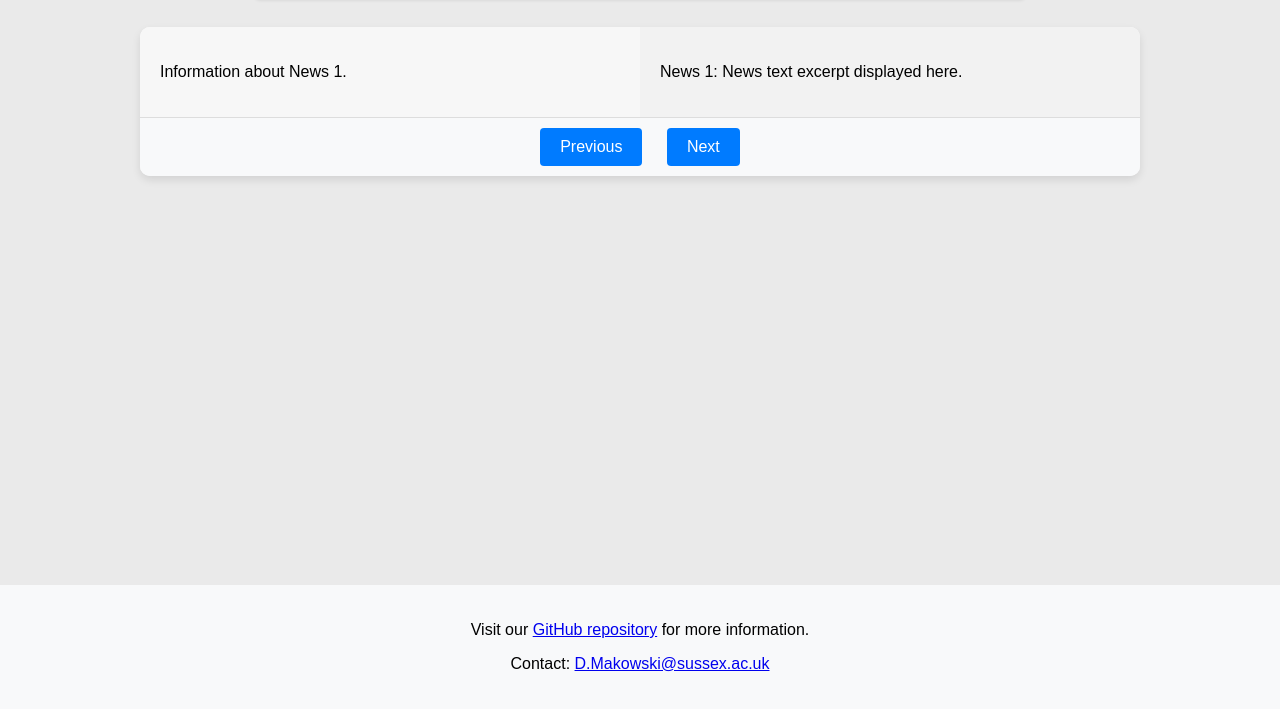
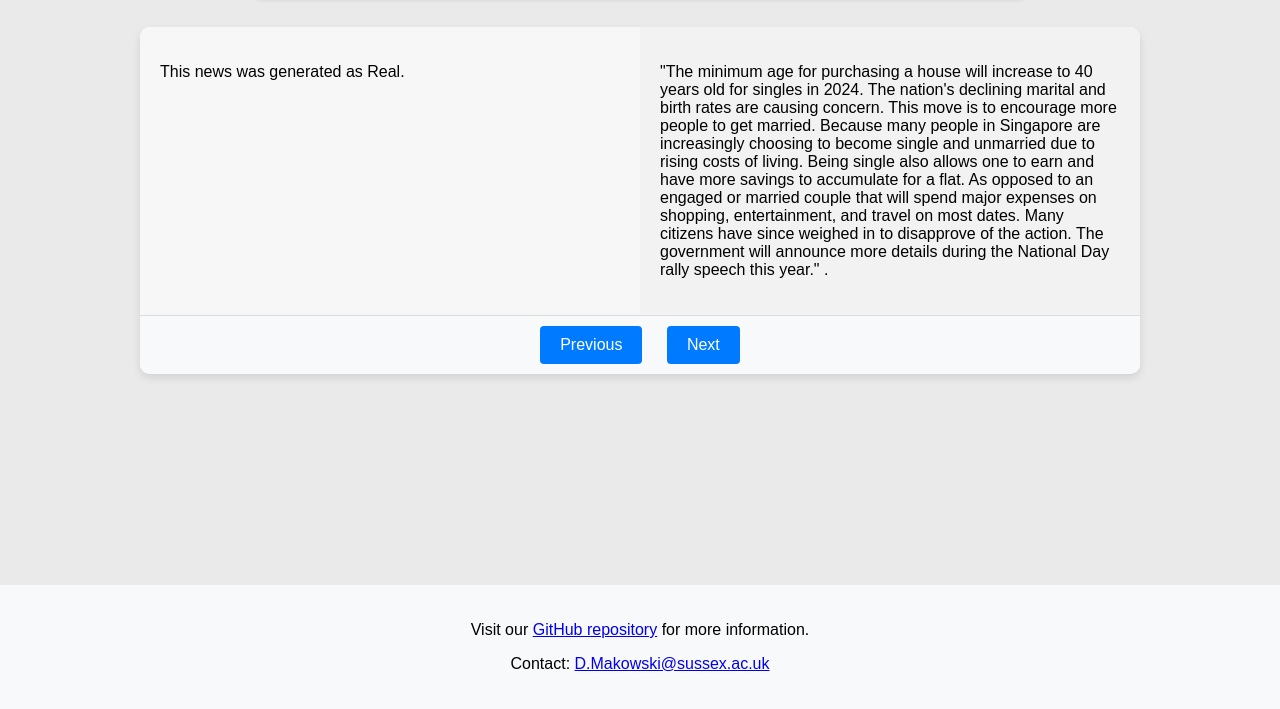
Before and after one commit to zhongmiao16/FakeNewsValidation, a plain HTML site: page stimuli/index.html in a window 1280 px wide. Shown: the part 91-800 px from the top of the page. Drawn offline with Linux system fonts and the light colour scheme.

Commit message:
Update index.html

```diff
--- a/stimuli/index.html
+++ b/stimuli/index.html
@@ -105,7 +105,7 @@
                 <div class="left-section">
                     <!-- Information about News 1 -->
                     <div class="info-item active" id="info1">
-                        <p>Information about News 1.</p>
+                        <p>This news was generated as Real.</p>
                     </div>
                     <!-- Information about News 2 -->
                     <div class="info-item" id="info2">
@@ -115,7 +115,21 @@
                 <div class="right-section">
                     <!-- News 1 -->
                     <div class="news-item active" id="news1">
-                        <p>News 1: News text excerpt displayed here.</p>
+                        <p>"The minimum age for purchasing a house will increase to 40 years old for singles in 2024.
+
+ The nation's declining marital and birth rates are causing concern.
+
+ This move is to encourage more people to get married.
+
+ Because many people in Singapore are increasingly choosing to become single and unmarried due to rising costs of living.
+
+ Being single also allows one to earn and have more savings to accumulate for a flat.
+
+ As opposed to an engaged or married couple that will spend major expenses on shopping, entertainment, and travel on most dates.
+
+ Many citizens have since weighed in to disapprove of the action.
+ The government will announce more details during the National Day rally speech this year."
+.</p>
                     </div>
                     <!-- News 2 -->
                     <div class="news-item" id="news2">
```
